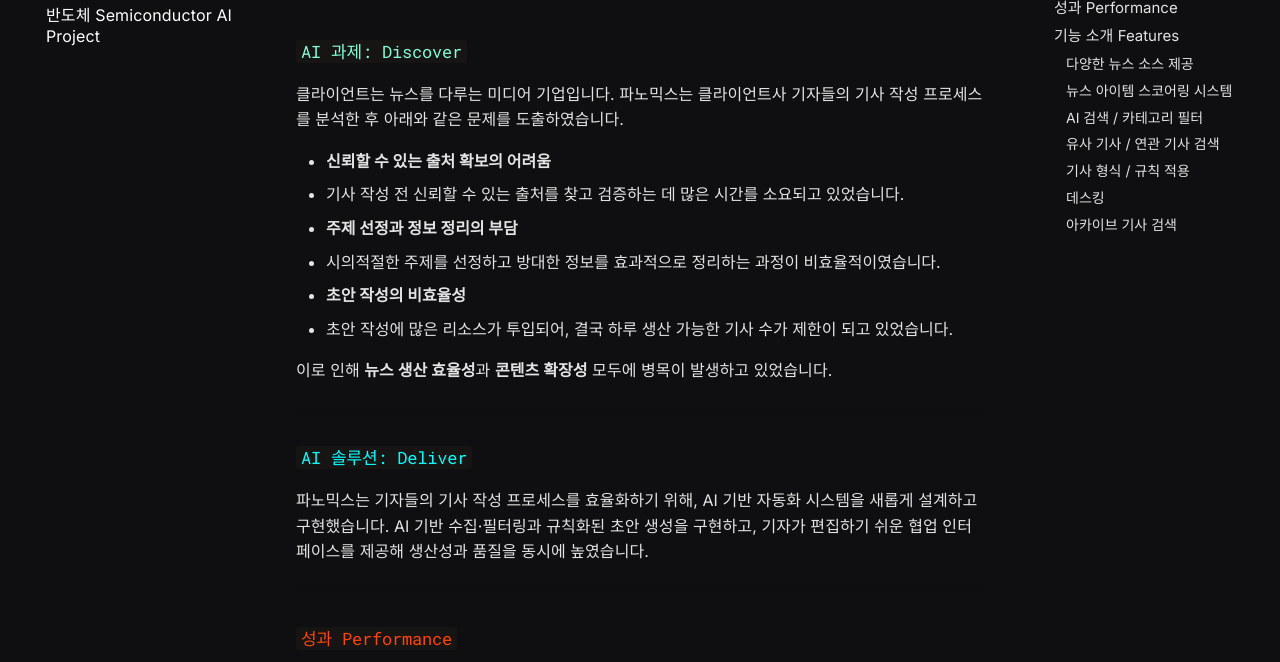
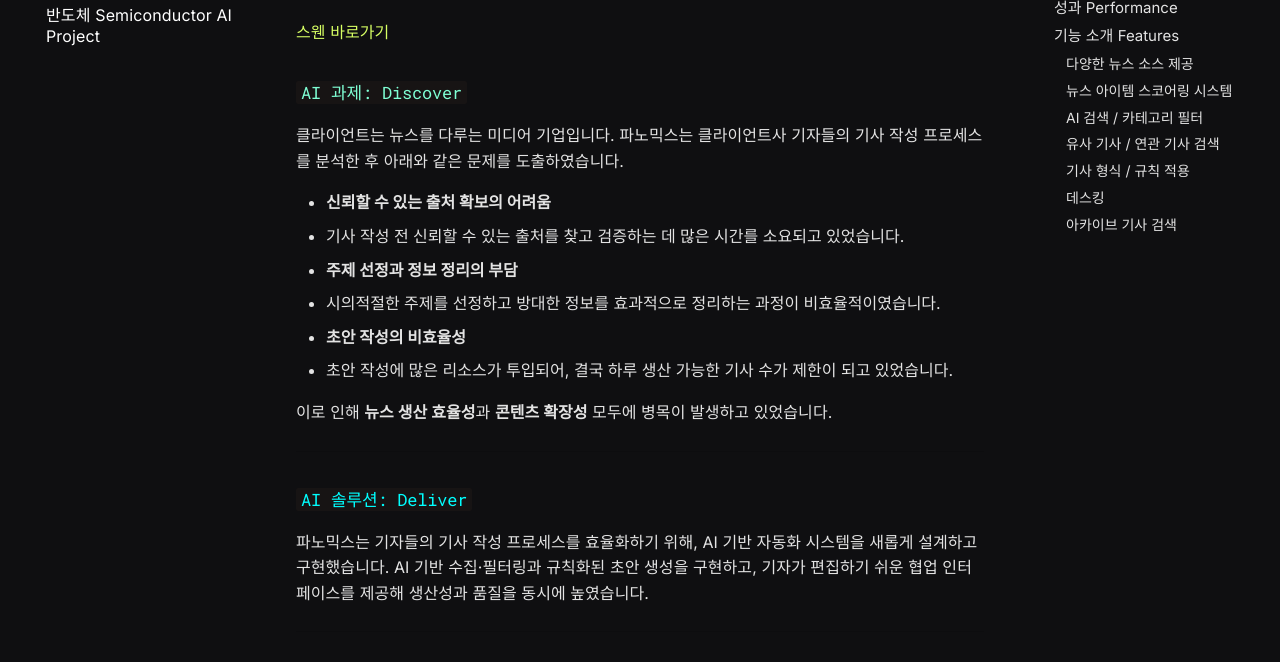
Before and after one commit to panomix/panomix, an MkDocs documentation site: the page built from docs/clients/news/news.md, in a window 1280 px wide and 900 px high, scrolled down 601 px, cut to the strip 238-900 px from the top of the window. Built offline with MkDocs 1.6.1 and Material for MkDocs 9.7.7, drawn with Linux system fonts in a browser that asks for light colours; comment, search, counter and statistics services are not loaded.

Commit message:
Update news.md

```diff
--- a/docs/clients/news/news.md
+++ b/docs/clients/news/news.md
@@ -6,6 +6,9 @@
 <div class="left">
       <iframe style="width: 100%; aspect-ratio: 16 / 9" src="https://www.youtube.com/embed/kIkpnR-KD88?si=gAcIq4hVWC7RGnFz" title="YouTube video player" frameborder="0" allow="accelerometer; autoplay; clipboard-write; encrypted-media; gyroscope; picture-in-picture; web-share" referrerpolicy="strict-origin-when-cross-origin" allowfullscreen></iframe>
 </div>
+
+
+[스웬 바로가기](https://swen-ai.com/)
 
 ### <code style="color : aquamarine">AI 과제: Discover</code> ###
 
```
